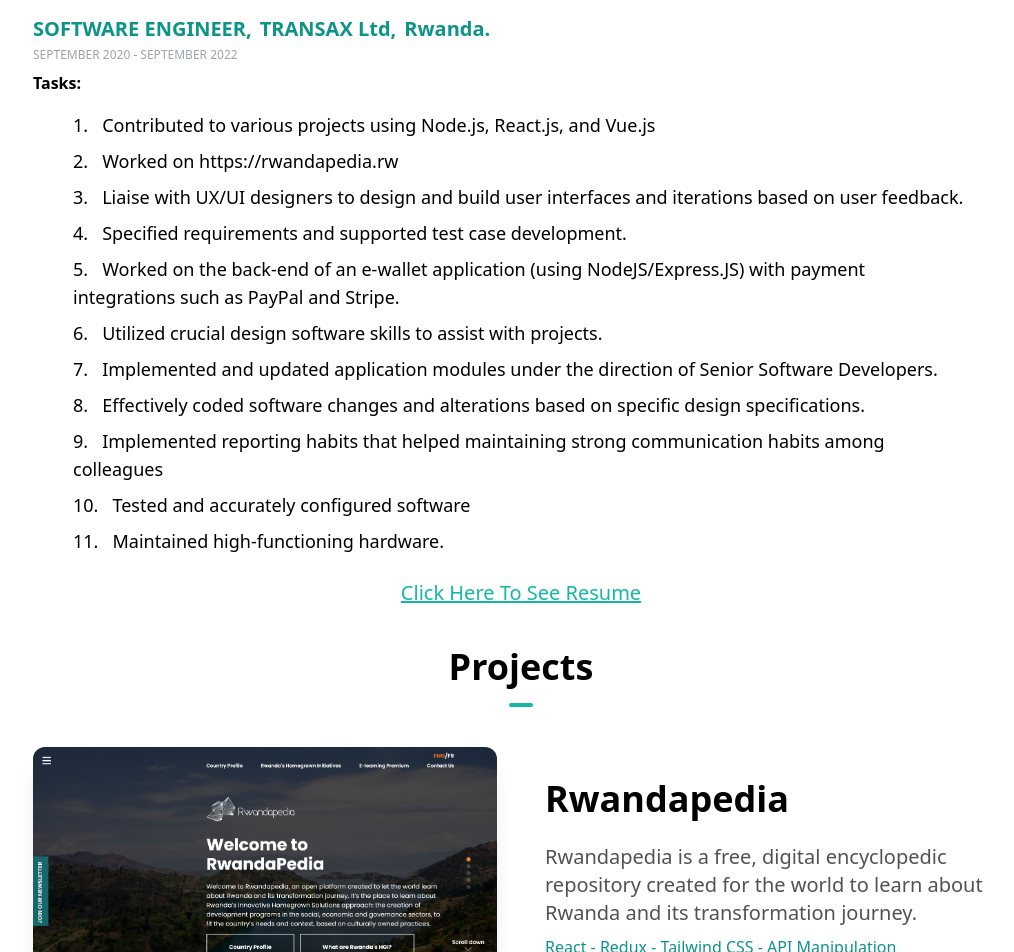
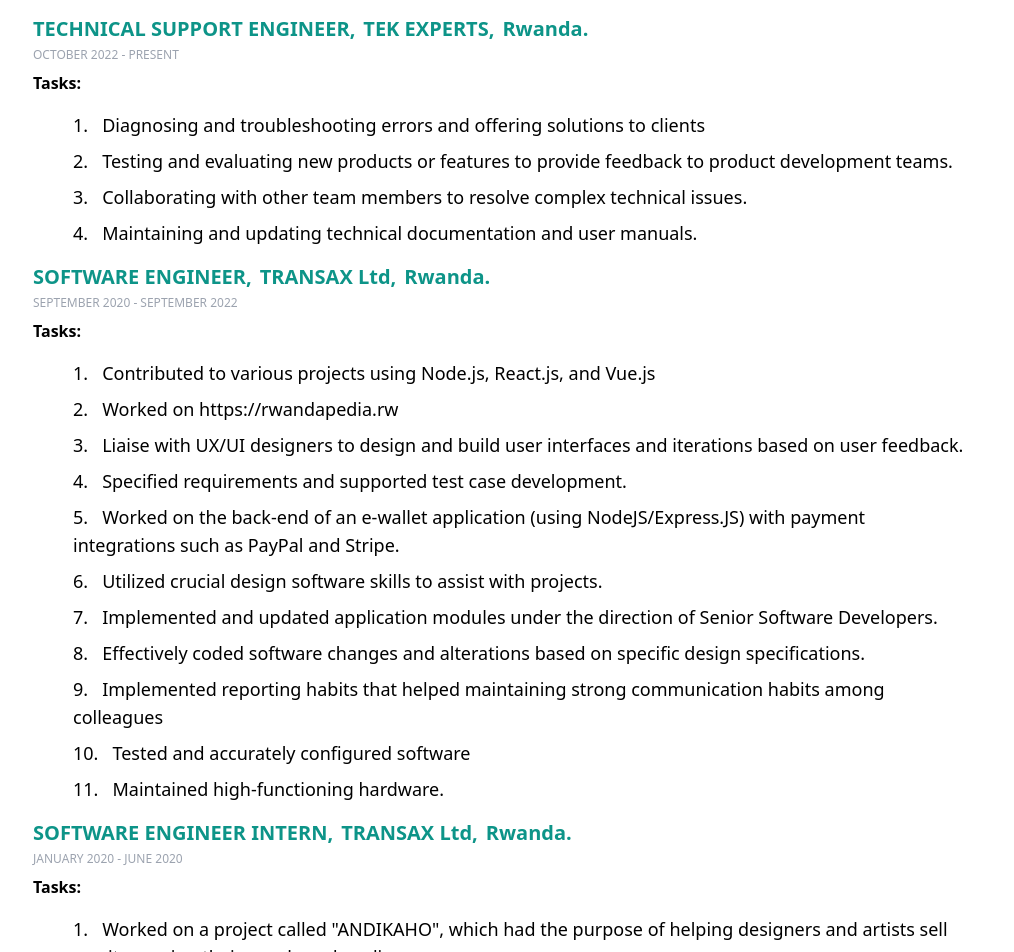
Before and after one commit to ArseneNgenzi/my-portfolio, a Next.js app: page / in a window 1280 px wide. Shown: the part 2560-3512 px from the top of the page, without its empty margins (119-1133 px from the left). Built offline with nearby package versions, Linux system fonts and the light colour scheme.

Commit message:
Added a work history

```diff
--- a/components/WorkHistory.tsx
+++ b/components/WorkHistory.tsx
@@ -27,6 +27,19 @@
             ]
         },
         {
+            company: ' TEK EXPERTS',
+            role: 'Technical Support Engineer',
+            jobLocation: ' Rwanda',
+            jobDate: 'OCTOBER 2022 - PRESENT',
+            jobTasks: [
+                'Diagnosing and troubleshooting errors and offering solutions to clients',
+                'Testing and evaluating new products or features to provide feedback to product development teams.',
+                'Collaborating with other team members to resolve complex technical issues.',
+                'Maintaining and updating technical documentation and user manuals.',
+
+            ]
+        },
+        {
             company: ' TRANSAX Ltd',
             role: 'Software Engineer',
             jobLocation: ' Rwanda',
@@ -46,6 +59,19 @@
 
             ]
         },
+        {
+            company: ' TRANSAX Ltd',
+            role: 'Software Engineer Intern',
+            jobLocation: ' Rwanda',
+            jobDate: 'JANUARY 2020 - JUNE 2020',
+            jobTasks: [
+                'Worked on a project called "ANDIKAHO", which had the purpose of helping designers and artists sell any item using their own brands online.',
+                'Helped the team in designing and implementing internal software programs',
+                'Contributed to identifying areas for modification in existing programs and subsequently developed these modifications.',
+
+            ]
+        },
+
 
     ]
 
```
